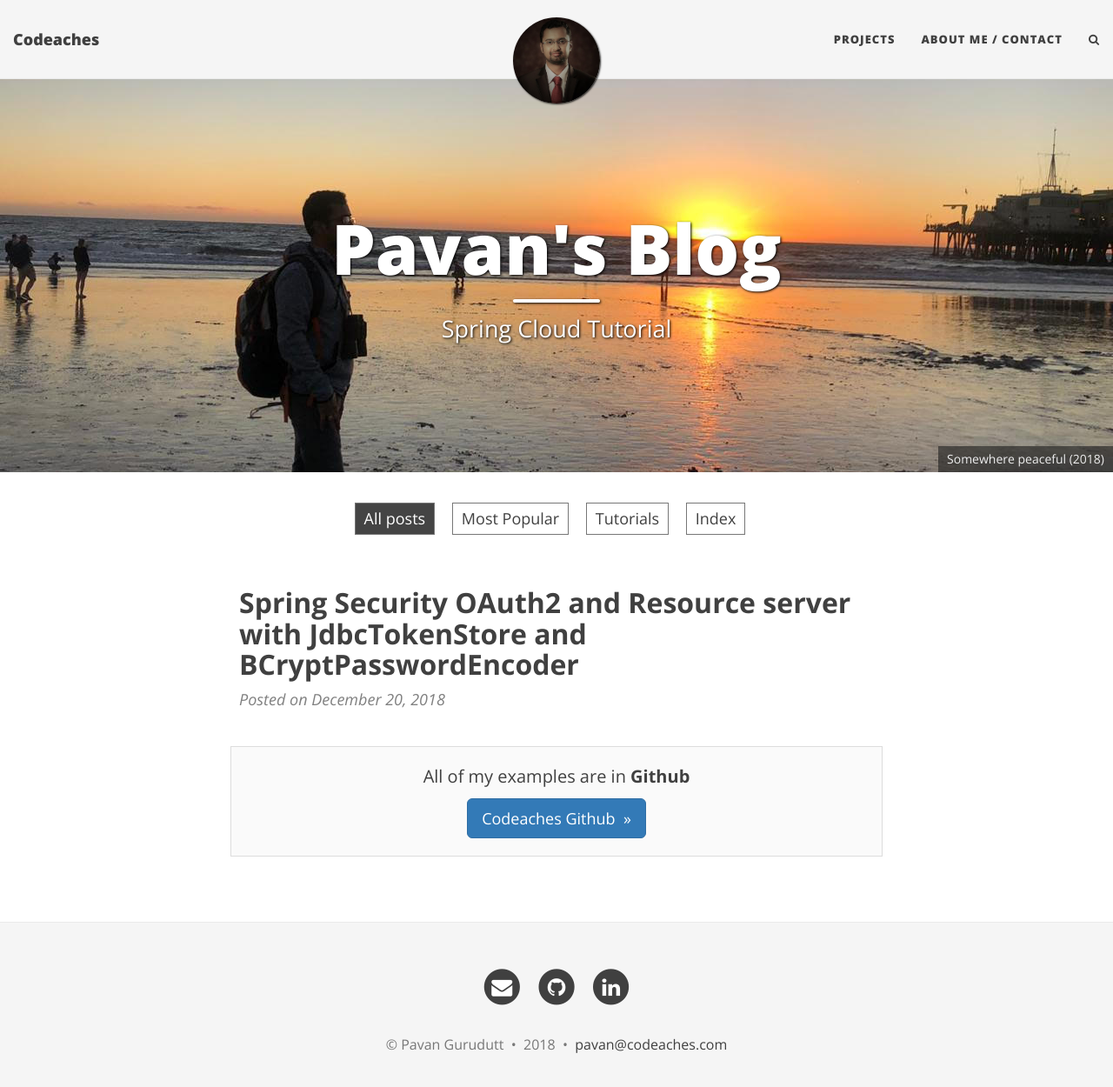
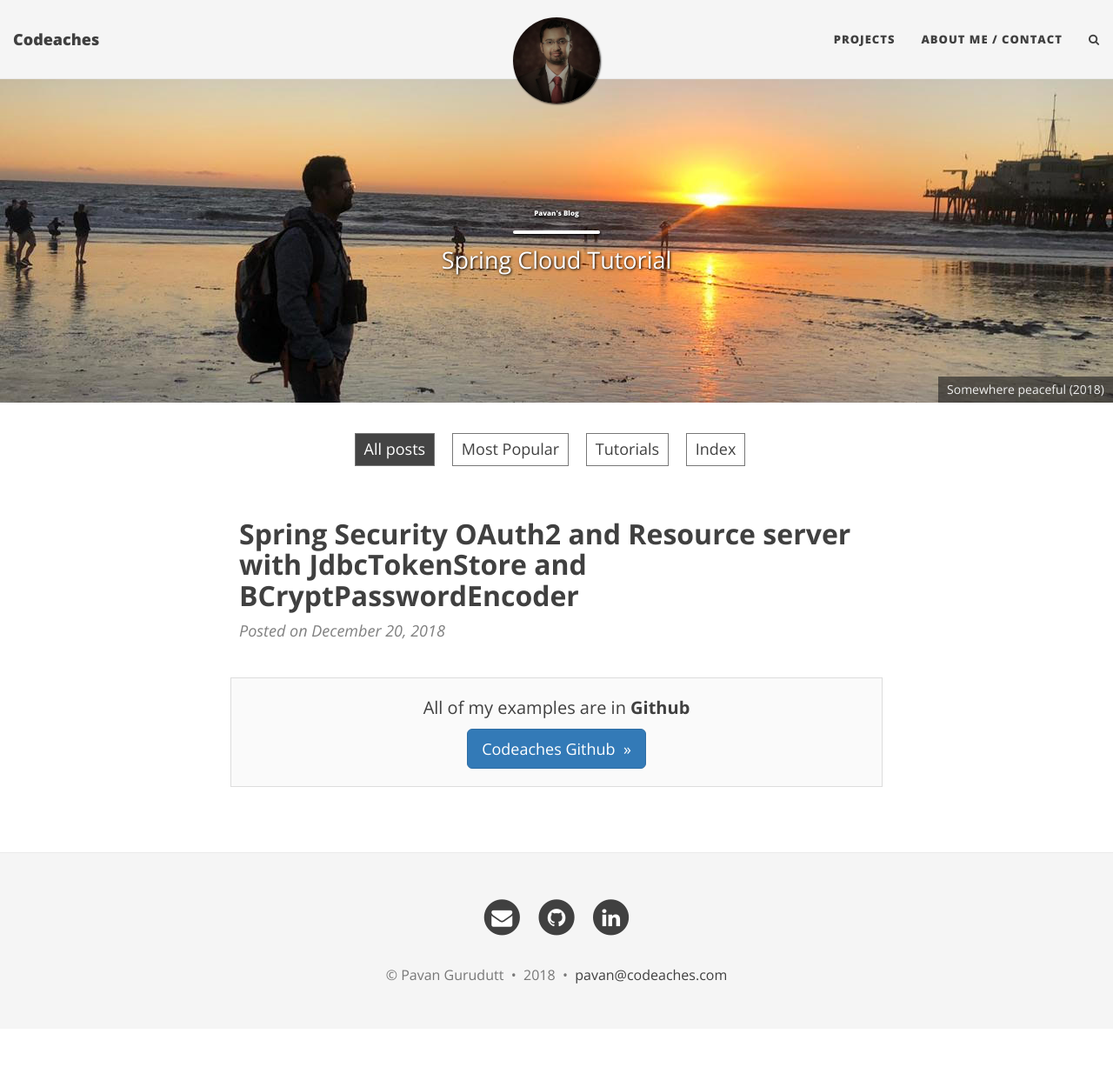
Before and after one commit to codeaches/codeaches.github.io, a Jekyll site: the page built from index.html, in a window 1280 px wide and 1263 px high. Shown: the top 1250 px of the window at 87% size. Built offline with Jekyll 4.4.1, drawn with Linux system fonts in a browser that asks for light colours; nearby versions of some CDN libraries; the list of posts is cut into pages by our own code.

Commit message:
no message

```diff
--- a/css/main.css
+++ b/css/main.css
@@ -344,7 +344,7 @@
 }
 .intro-header .page-heading h1 {
   margin-top: 0;
-  font-size: 50px;
+  font-size: 5px;
 }
 .intro-header .post-heading h1 {
   margin-top: 0;
@@ -397,10 +397,10 @@
     padding: 150px 0;
   }
   .intro-header .page-heading h1 {
-    font-size: 80px;
+    font-size: 8px;
   }
   .intro-header .post-heading h1 {
-    font-size: 50px;
+    font-size: 5px;
   }
   .intro-header.big-img .img-desc {
     font-size: 14px;
```
